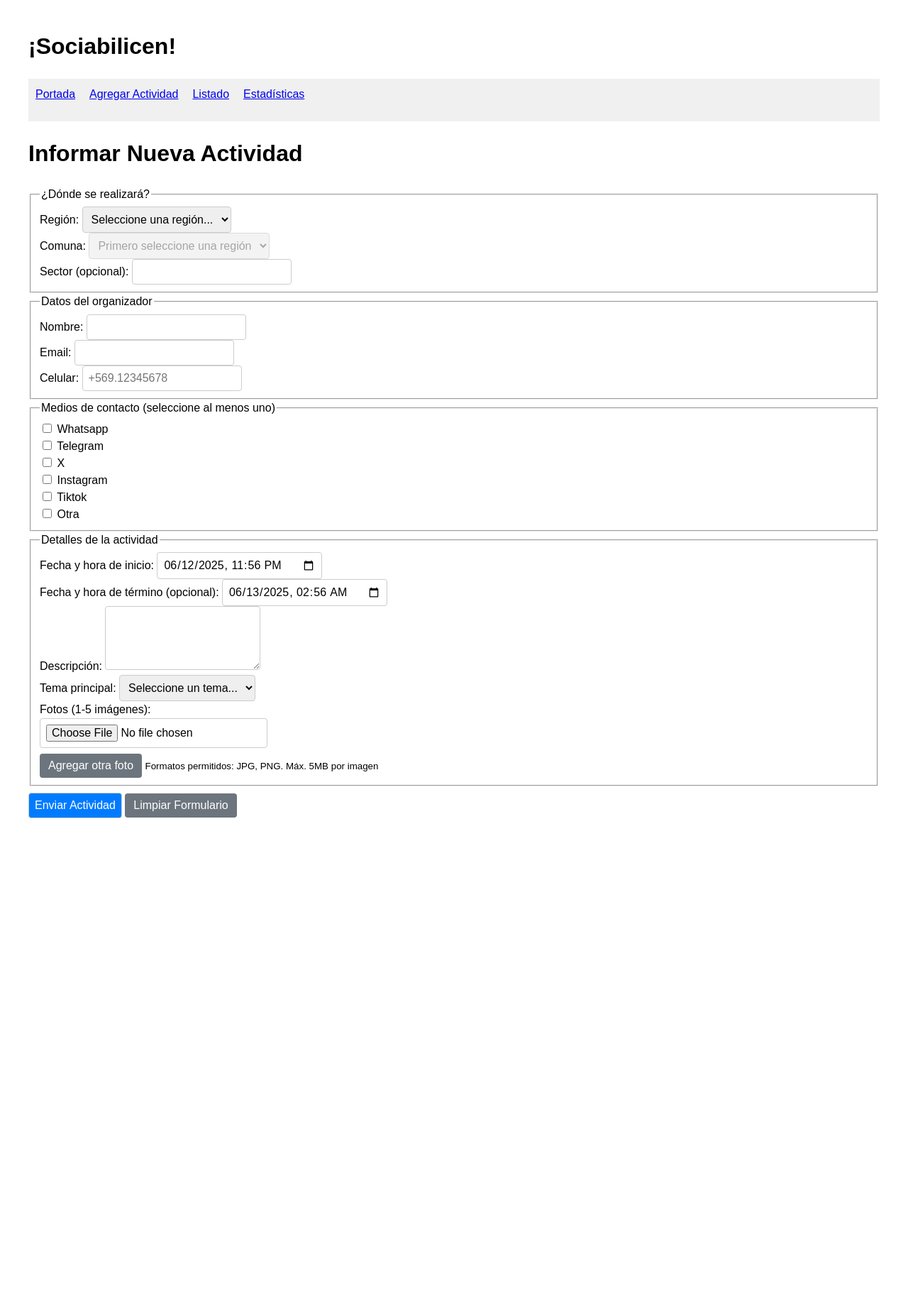
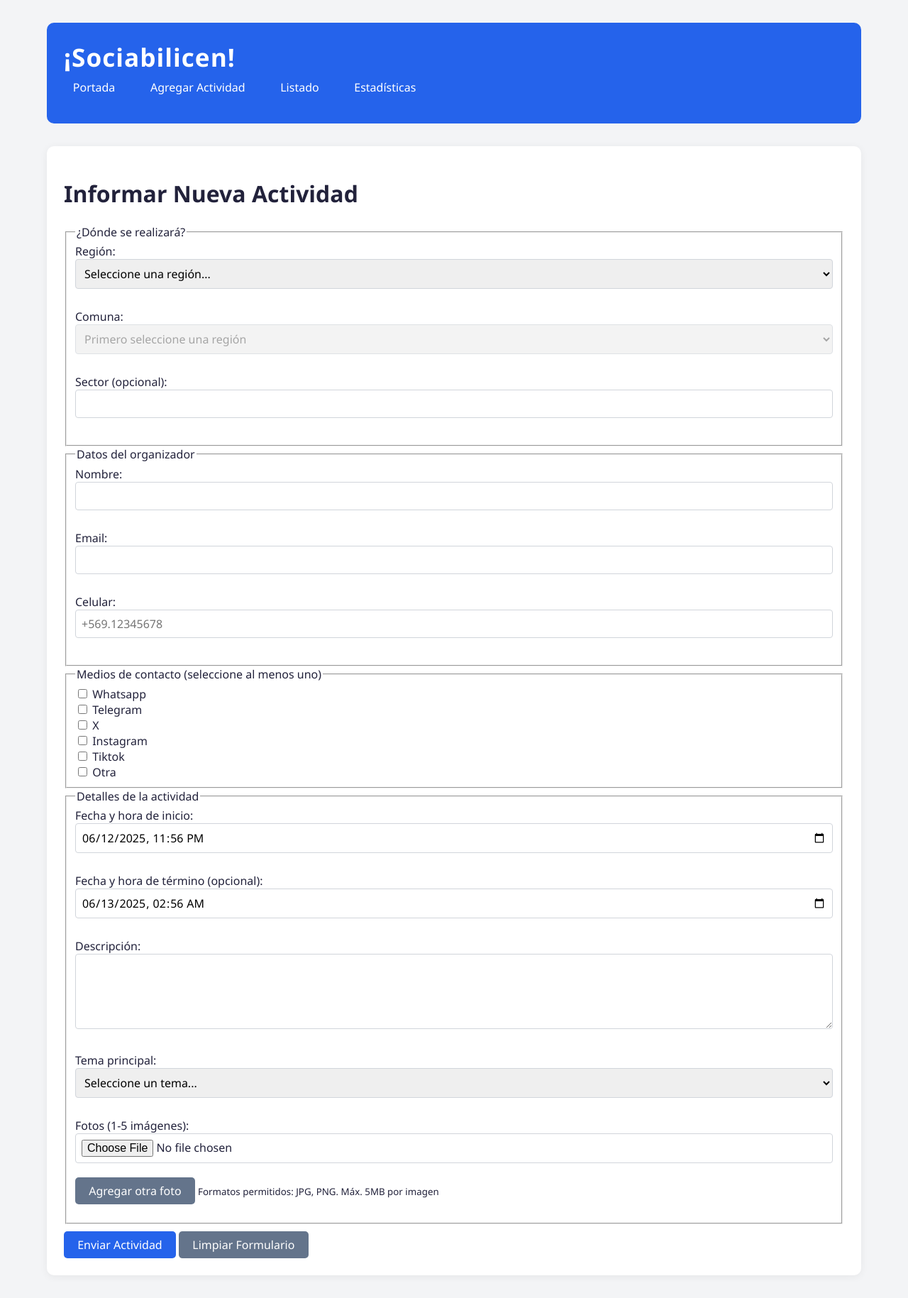
Before and after one commit to danidiaz9/desarrollo_web_daniel_diaz, a Flask app: page /informar-actividad in a window 1280 px wide. Shown: the whole page at 71% size. Before the commit the page ends 1153 px from the top, so only its background shows below. Run offline with Flask 3, Linux system fonts and the light colour scheme; data that the repository does not hold is empty.

Commit message:
upgrades

```diff
--- a/flask_app/app.py
+++ b/flask_app/app.py
@@ -73,7 +73,7 @@ def informar():
                 flash("Archivo no permitido o no válido.", "error")
                 return render_template('informar-actividad.html', regiones=regiones)
         flash("¡Actividad registrada exitosamente!", "success")
-        return redirect(url_for('listado'))
+        return redirect(url_for('index'))
 
     return render_template('informar-actividad.html', regiones=regiones)
 
--- a/flask_app/static/css/styles.css
+++ b/flask_app/static/css/styles.css
@@ -1,35 +1,67 @@
 /* Estilos generales */
 body {
-    font-family: Arial, sans-serif;
+    background: #f3f4f6;
+    color: #22223b;
+    font-family: 'Segoe UI', Arial, sans-serif;
     margin: 0;
-    padding: 20px;
-    line-height: 1.5;
+    min-height: 100vh;
 }
 
 .menu {
-    background-color: #f0f0f0;
-    color: #333;
-    padding: 10px;
     list-style: none;
+    padding: 0;
+    margin: 0;
     display: flex;
-    gap: 20px;
+    gap: 1.5rem;
+}
+
+.menu li a {
+    color: #fff;
+    text-decoration: none;
+    font-weight: 500;
+    padding: 0.3rem 0.8rem;
+    border-radius: 4px;
+    transition: background 0.2s;
+}
+
+.menu li a:hover, .menu li a:focus {
+    background: #1e40af;
 }
 
 .contenedor {
-    max-width: 1200px;
-    margin: 0 auto;
+    max-width: 1100px;
+    margin: 2rem auto;
+    padding: 1.5rem;
+    background: #fff;
+    border-radius: 10px;
+    box-shadow: 0 2px 12px rgba(0,0,0,0.06);
 }
 
+/* Tablas de actividades */
 .tabla-actividades {
     width: 100%;
     border-collapse: collapse;
+    margin-bottom: 1.5rem;
+    background: #fff;
+    border-radius: 8px;
+    overflow: hidden;
+    box-shadow: 0 2px 8px rgba(0,0,0,0.05);
 }
 
-.tabla-actividades th,
-.tabla-actividades td {
-    border: 1px solid #ddd;
-    padding: 8px;
+.tabla-actividades th, .tabla-actividades td {
+    padding: 0.75rem 1rem;
+    border-bottom: 1px solid #e5e7eb;
     text-align: left;
+}
+
+.tabla-actividades th {
+    background: #f3f4f6;
+    font-weight: 600;
+    color: #374151;
+}
+
+.tabla-actividades tr:hover {
+    background: #f1f5f9;
 }
 
 .modal {
@@ -139,12 +171,21 @@ button:hover {
 }
 
 .alert {
-    padding: 10px;
+    padding: 0.75rem 1rem;
     border-radius: 5px;
-    margin-bottom: 10px;
+    margin-bottom: 1rem;
+    font-weight: 500;
 }
-.alert-success { background-color: #d4edda; color: #155724; }
-.alert-error { background-color: #f8d7da; color: #721c24; }
+
+.alert-success {
+    background: #d1fae5;
+    color: #065f46;
+}
+
+.alert-error, .alert-danger {
+    background: #fee2e2;
+    color: #991b1b;
+}
 
 .btn-secondary {
   background-color: #6c757d;
@@ -153,6 +194,43 @@ button:hover {
   border: none;
   border-radius: 4px;
   margin-top: 10px;
+}
+
+.btn, button, input[type="submit"], input[type="button"] {
+    background: #2563eb;
+    color: #fff;
+    border: none;
+    border-radius: 5px;
+    padding: 0.5rem 1.2rem;
+    cursor: pointer;
+    font-size: 1rem;
+    transition: background 0.2s;
+}
+
+.btn-secondary, .btn.btn-secondary {
+    background: #64748b;
+}
+
+.btn-success {
+    background: #22c55e;
+}
+
+.btn:hover, .btn:focus, button:hover, input[type="submit"]:hover {
+    background: #1d4ed8;
+}
+
+.form-control, select, textarea, input[type="text"], input[type="email"], input[type="tel"], input[type="datetime-local"] {
+    width: 100%;
+    padding: 0.5rem;
+    border: 1px solid #d1d5db;
+    border-radius: 4px;
+    margin-bottom: 0.75rem;
+    font-size: 1rem;
+    box-sizing: border-box;
+}
+
+.form-group {
+    margin-bottom: 1rem;
 }
 
 ul {
@@ -170,3 +248,51 @@ li strong {
 li small {
   color: #888;
 }
+
+header.contenedor {
+    margin-bottom: 1.5rem;
+    background: #2563eb;
+    color: #fff;
+    box-shadow: none;
+}
+
+header h1 {
+    margin: 0 0 0.5rem 0;
+    font-size: 2.2rem;
+    letter-spacing: 1px;
+}
+
+aside {
+    background: #f9fafb;
+    border: 1px solid #e5e7eb;
+    border-radius: 8px;
+    padding: 1rem;
+    margin-left: 1rem;
+}
+
+#lista-comentarios {
+    margin-bottom: 1rem;
+}
+
+#lista-comentarios li {
+    margin-bottom: 0.75rem;
+    padding-bottom: 0.5rem;
+    border-bottom: 1px solid #e5e7eb;
+}
+
+.graficos {
+    display: flex;
+    flex-wrap: wrap;
+    gap: 2rem;
+    justify-content: center;
+    margin-bottom: 2rem;
+}
+
+.grafico {
+    background: #fff;
+    border-radius: 10px;
+    box-shadow: 0 2px 8px rgba(0,0,0,0.04);
+    padding: 1.5rem;
+    min-width: 320px;
+    text-align: center;
+}
--- a/flask_app/static/js/formulario.js
+++ b/flask_app/static/js/formulario.js
@@ -100,17 +100,6 @@ const validarFormulario = (e) => {
   // Si todo está OK, muestra el modal de confirmación
   document.getElementById('modal-confirmacion').style.display = 'block';
 
-  // Al confirmar, envía el formulario
-  document.querySelector('#modal-confirmacion .btn-confirm').onclick = function() {
-    document.getElementById('modal-confirmacion').style.display = 'none';
-    document.getElementById('form-actividad').submit();
-  };
-
-  // Al cancelar, solo cierra el modal
-  document.querySelector('#modal-confirmacion .btn-cancel').onclick = function() {
-    document.getElementById('modal-confirmacion').style.display = 'none';
-  };
-
   return false; // Evita el envío inmediato
 };
 
@@ -175,7 +164,7 @@ document.addEventListener("DOMContentLoaded", () => {
   if (confirmBtn && cancelBtn) {
     confirmBtn.addEventListener('click', () => {
       document.getElementById('modal-confirmacion').style.display = 'none';
-      document.getElementById('modal-exito').style.display = 'none';
+      document.getElementById('form-actividad').submit();
     });
 
     cancelBtn.addEventListener('click', () => {
--- a/flask_app/templates/estadisticas.html
+++ b/flask_app/templates/estadisticas.html
@@ -13,15 +13,15 @@
 <div class="graficos">
   <div class="grafico">
     <h3>Actividades por día</h3>
-    <canvas id="graficoLineas"></canvas>
+    <canvas id="graficoLineas" width="400" height="200"></canvas>
   </div>
   <div class="grafico">
     <h3>Actividades por tipo</h3>
-    <canvas id="graficoTorta"></canvas>
+    <canvas id="graficoTorta" width="300" height="300"></canvas>
   </div>
   <div class="grafico">
     <h3>Actividades por horario y mes</h3>
-    <canvas id="graficoBarras"></canvas>
+    <canvas id="graficoBarras" width="400" height="200"></canvas>
   </div>
 </div>
 
--- a/flask_app/templates/informar-actividad.html
+++ b/flask_app/templates/informar-actividad.html
@@ -3,7 +3,7 @@
 {% block title %}Agregar Actividad{% endblock %}
 
 {% block content %}
-<main class="contenedor">
+
     <h1>Informar Nueva Actividad</h1>
     {% with messages = get_flashed_messages(with_categories=true) %}
         {% if messages %}
@@ -133,7 +133,7 @@
     <!-- Modales -->
     <div id="modal-confirmacion" class="modal" role="dialog" aria-modal="true" aria-labelledby="confirm-title" style="display: none;">
         <div class="modal-content">
-            <p>¿Está seguro de querer enviar esta actividad?</p>
+            <p id="confirm-title">¿Está seguro de querer enviar esta actividad?</p>
             <button onclick="confirmarEnvio()" class="btn btn-confirm">Confirmar</button>
             <button onclick="cerrarModal()" class="btn btn-cancel">Cancelar</button>
         </div>
@@ -146,7 +146,6 @@
         </div>
     </div>
 
-</main>
 {% endblock %}
 
 {% block scripts %}
--- a/flask_app/templates/listado-actividades.html
+++ b/flask_app/templates/listado-actividades.html
@@ -10,7 +10,7 @@
 {% block content %}
 <h2>Listado de actividades</h2>
 <div id="listado-actividades">
-    <table class="tabla-actividades" role="table" aria-label="Listado de actividades">
+    <table class="tabla-actividades" aria-label="Listado de actividades">
         <thead>
             <tr>
                 <th>Inicio</th>
```
Also changed, not shown: flask_app/static/js/estadisticas.js (+7 -1 lines), flask_app/templates/detalle-actividad.html (+15 -7 lines), README.md.
